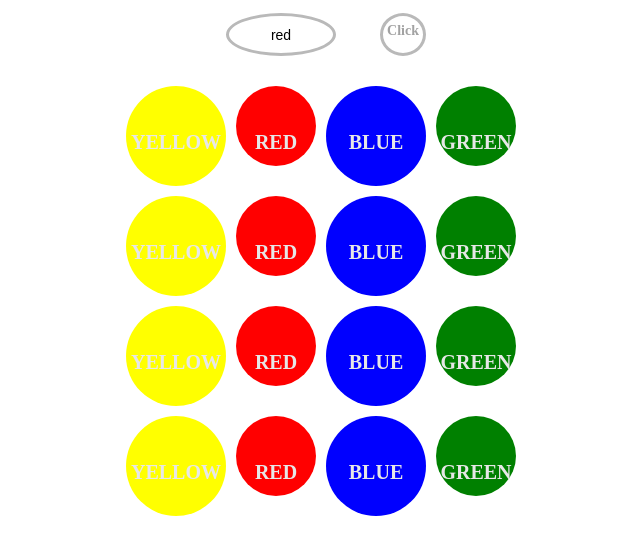
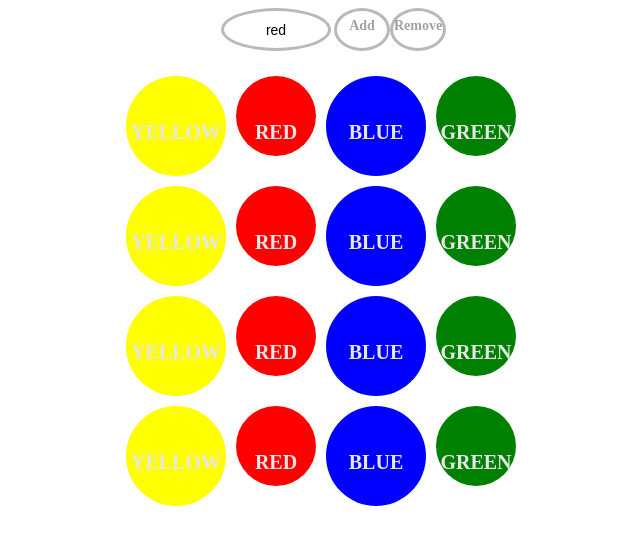
Before and after one commit to jukkamulla/practicejs, a plain HTML site: page index.html in a window 1280 px wide. Shown: the whole page, without its empty margins (319-959 px from the left). Drawn offline with Linux system fonts and the light colour scheme.

Commit message:
modify html and css  part

```diff
--- a/index.html
+++ b/index.html
@@ -10,10 +10,11 @@
 <body>
 
     <section id="test">
-        <div id="controllers">
-            <p id="click" onclick="clickFunction()">Click</p>
+        <section id="controllers">
+            <p id="remove" onclick="removeClickFunction()">Remove</p>
+            <p id="add" onclick="addClickFunction()">Add</p>
             <input type="text" id="myclass" value="red"/>
-        </div>
+        </section>
     </section>
     <script src="pract.js"></script>
 </body>
--- a/pract.css
+++ b/pract.css
@@ -26,8 +26,8 @@
     border-radius: 50px;
 }
 
-#click {
-    width: 40px;
+#remove, #add {
+    width: 50px;
     height: 30px;
     border-radius: 50%;
     border: solid #B9B9B9;
@@ -75,7 +75,7 @@ input {
 }
 
 #controllers {
-    width: 300px;
+    width: 325px;
 }
 
 #test {
```
